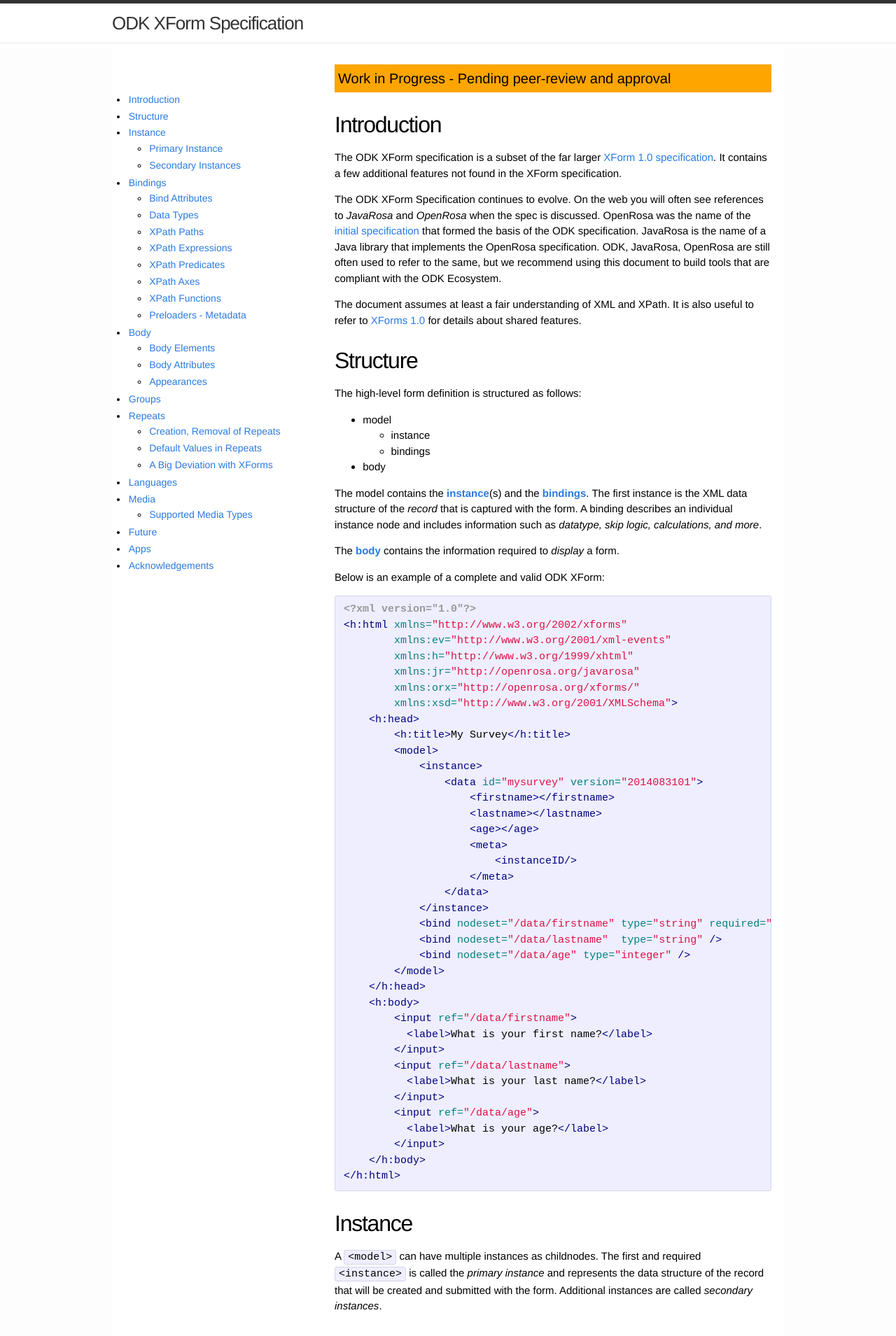
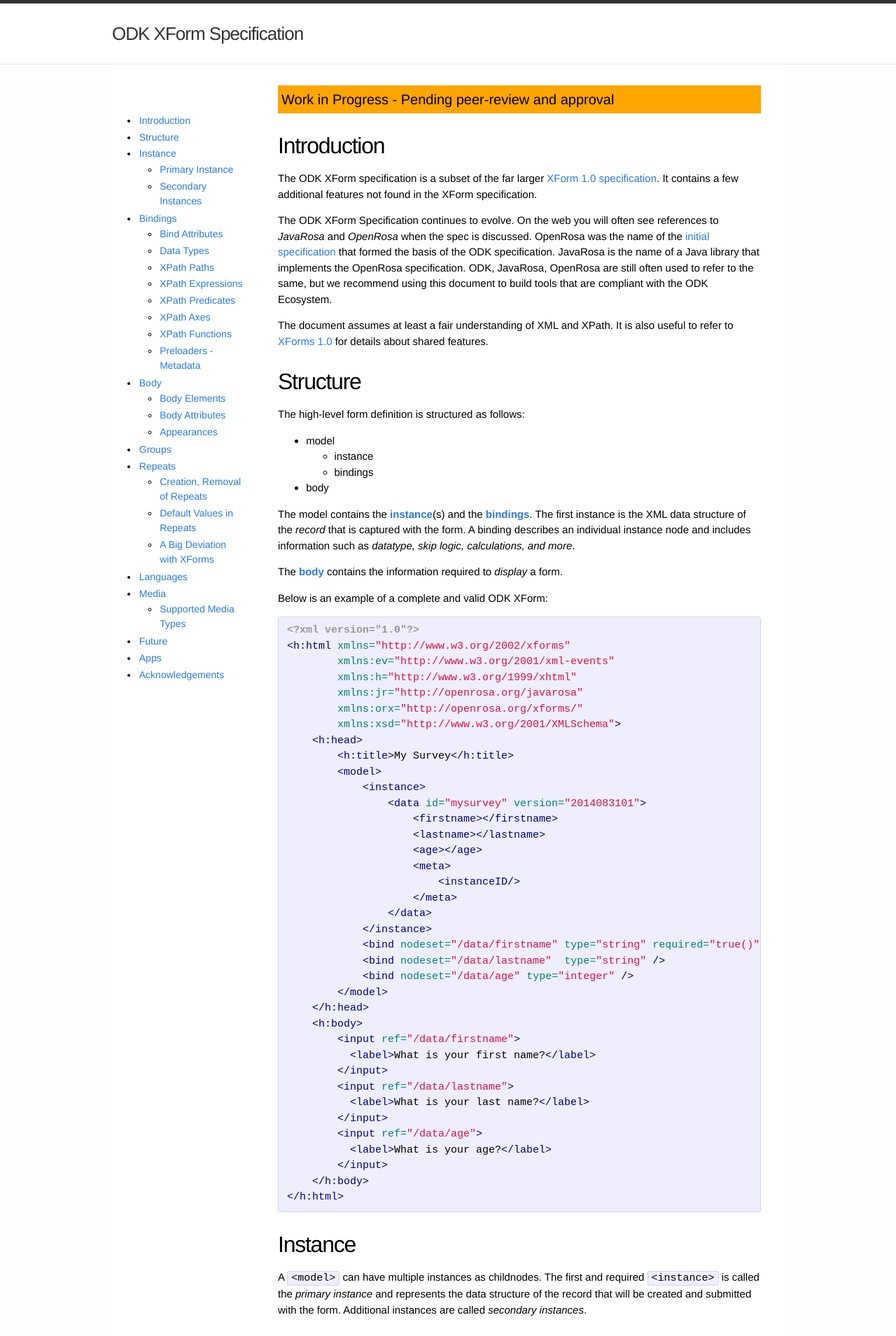
Before and after one commit to getodk/xforms-spec, a Jekyll site: the page built from index.html, in a window 1280 px wide. Shown: the top 1909 px of the page at 70% size. Built offline with Jekyll 4.4.1, drawn with Linux system fonts in a browser that asks for light colours; nearby versions of some CDN libraries; some of the changed text lies outside the part shown.

Commit message:
made site more small screen friendly, closes #16

```diff
--- a/_includes/footer.html
+++ b/_includes/footer.html
@@ -1,8 +1,6 @@
 <footer class="site-footer">
 
   <div class="container clearfix">
-
-    <h2 class="footer-heading">{{ site.title }}</h2>
 
     <div class="footer-col-1 column">
       <ul>
@@ -12,27 +10,7 @@
     </div>
 
     <div class="footer-col-2 column">
-      <ul>
-        <li>
-          <a href="https://github.com/{{ site.username }}">
-            <span class="icon github">
-              <svg version="1.1" class="github-icon-svg" xmlns="http://www.w3.org/2000/svg" xmlns:xlink="http://www.w3.org/1999/xlink" x="0px" y="0px"
-                 viewBox="0 0 16 16" enable-background="new 0 0 16 16" xml:space="preserve">
-                <path fill-rule="evenodd" clip-rule="evenodd" fill="#C2C2C2" d="M7.999,0.431c-4.285,0-7.76,3.474-7.76,7.761
-                c0,3.428,2.223,6.337,5.307,7.363c0.388,0.071,0.53-0.168,0.53-0.374c0-0.184-0.007-0.672-0.01-1.32
-                c-2.159,0.469-2.614-1.04-2.614-1.04c-0.353-0.896-0.862-1.135-0.862-1.135c-0.705-0.481,0.053-0.472,0.053-0.472
-                c0.779,0.055,1.189,0.8,1.189,0.8c0.692,1.186,1.816,0.843,2.258,0.645c0.071-0.502,0.271-0.843,0.493-1.037
-                C4.86,11.425,3.049,10.76,3.049,7.786c0-0.847,0.302-1.54,0.799-2.082C3.768,5.507,3.501,4.718,3.924,3.65
-                c0,0,0.652-0.209,2.134,0.796C6.677,4.273,7.34,4.187,8,4.184c0.659,0.003,1.323,0.089,1.943,0.261
-                c1.482-1.004,2.132-0.796,2.132-0.796c0.423,1.068,0.157,1.857,0.077,2.054c0.497,0.542,0.798,1.235,0.798,2.082
-                c0,2.981-1.814,3.637-3.543,3.829c0.279,0.24,0.527,0.713,0.527,1.437c0,1.037-0.01,1.874-0.01,2.129
-                c0,0.208,0.14,0.449,0.534,0.373c3.081-1.028,5.302-3.935,5.302-7.362C15.76,3.906,12.285,0.431,7.999,0.431z"/>
-              </svg>
-            </span>
-            <span class="username">{{ site.username }}</span>
-          </a>
-        </li>
-      </ul>
+
     </div>
 
     <div class="footer-col-3 column">
--- a/css/main.css
+++ b/css/main.css
@@ -76,7 +76,8 @@
     float: left;
     padding: 0 1em;
     zoom: 1;
-    width: 65%;
+    width: 75%;
+    box-sizing: border-box;
 }
 
 .sidenav {
@@ -84,8 +85,9 @@
     float: left;
     margin-right: 1em;
     margin-top: 1em;
+    margin-left: 1em;
     padding-top: 1em;
-    width: 30%;
+    width: 20%;
 }
 
 .sidenav > ul {
@@ -111,6 +113,7 @@
     border-bottom: 1px solid #e8e8e8;
     min-height: 56px;
     background-color: white;
+    padding: 1em;
 }
 
 .site-title,
@@ -700,6 +703,12 @@
 /* ----------------------------------------------------------*/
 
 @media screen and (max-width: 750px) {
+    .wrap {
+        width: 100%;
+    }
+    .sidenav {
+        width: 100%;
+    }
     .footer-col-1 {
         width: 50%;
     }
```
